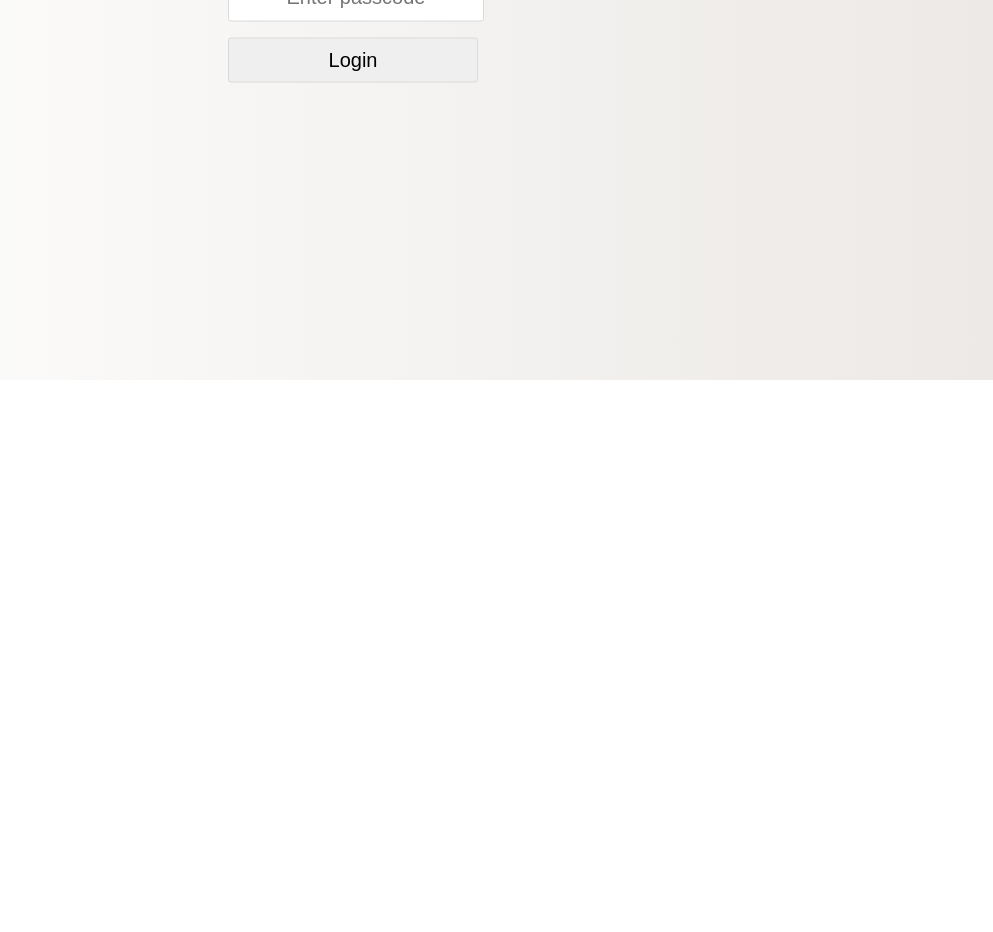
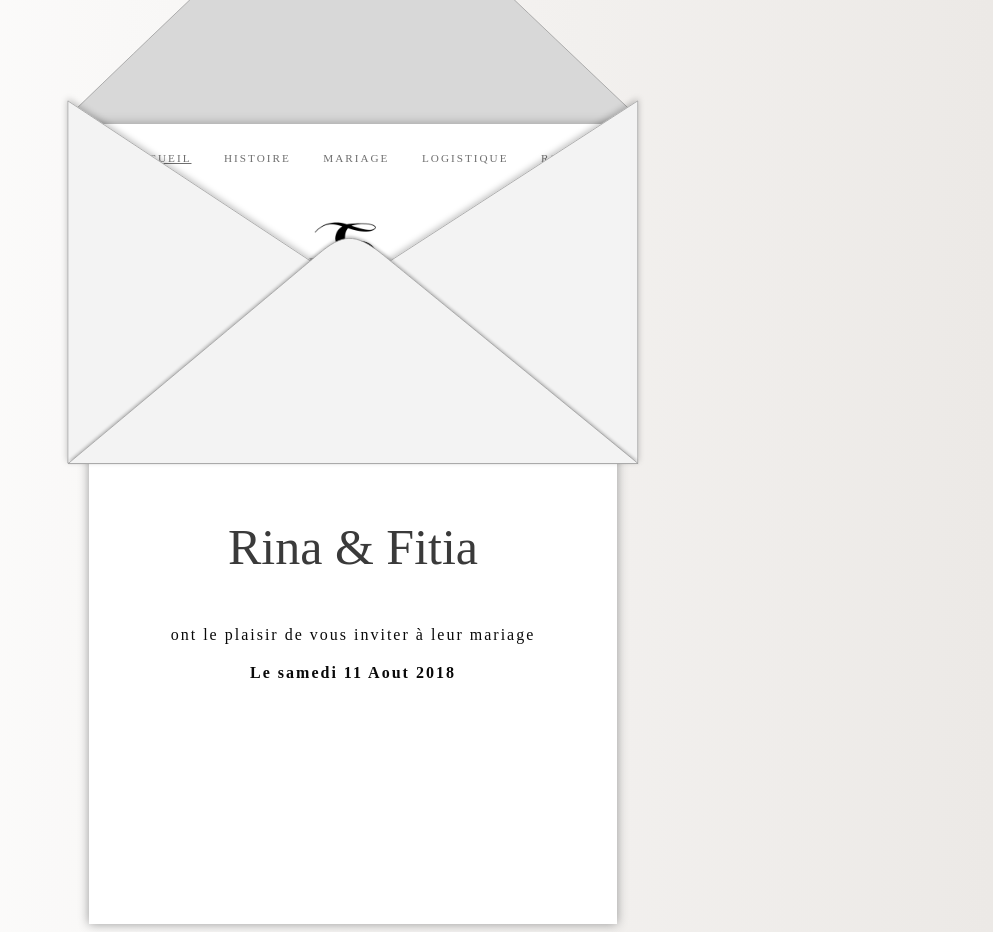
Before and after one commit to randriana/webinvitation, an Angular app: page /invitation/home in a window 1280 px wide. Before the commit this address led to /login. Shown: the part 420-1352 px from the top of the page, without its empty margins (287-1280 px from the left). Before the commit the page ends 800 px from the top, so only its background shows below. Built offline with nearby package versions, Linux system fonts and the light colour scheme.

Commit message:
added home design

```diff
--- a/src/app/auth-guard.service.ts
+++ b/src/app/auth-guard.service.ts
@@ -14,7 +14,8 @@ export class AuthGuardService implements CanActivate {
 
   canActivate(route: ActivatedRouteSnapshot, state: RouterStateSnapshot) {
     const url: string = state.url;
-    return this.checkLogin(url);
+    //return this.checkLogin(url);
+    return true;
   }
 
   checkLogin(url: string): boolean {
--- a/src/app/home/home.component.css
+++ b/src/app/home/home.component.css
@@ -1,53 +1,78 @@
+.logo__container {
+  display: block;
+  position: relative;
+  height: 200px; }
+
+.logo__image {
+  width: 100px;
+  position: absolute;
+  left: 50%;
+  top: 50%;
+  -webkit-transform: translate(-50%, -50%);
+  transform: translate(-50%, -50%); }
+
+.logo--text-overlay {
+  font-size: 16px;
+  font-weight: 100;
+  width: 100%;
+  text-align: center;
+  font-family: Didot;
+  letter-spacing: 2px;
+  color: #C0C0C0;
+  position: absolute;
+  left: 50%;
+  top: 50%;
+  -webkit-transform: translate(-50%, -50%);
+  transform: translate(-50%, -50%); }
+
 .main__paragraph {
-  font-family: cochin;
+  font-family: Didot;
   font-weight: 100;
-  font-size: 20px;
-  letter-spacing: 4px;
+  letter-spacing: 2px;
+  font-size: 16px;
   text-align: center;
-  color: #3a3a3a;
+  color: #090909;
   margin-top: 50px; }
 
 .main__date-paragraph {
-  font-family: "Snell Roundhand";
-  font-weight: 100;
-  font-size: 20px;
-  letter-spacing: 4px;
+  font-family: Didot;
+  font-weight: bold;
+  font-size: 16px;
   text-align: center;
-  color: #3a3a3a;
-  margin-top: 50px; }
+  color: #090909;
+  margin-top: 20px;
+  letter-spacing: 2px; }
 
 .name {
   display: block;
   text-align: center;
   font-size: 50px;
-  letter-spacing: 10px;
   font-weight: 100;
   font-family: "Snell Roundhand";
   color: #3a3a3a;
-  margin-top: 30px; }
+  margin-top: 80px; }
 
-.post-name {
-  margin-top: 10px;
+.pre-name {
   display: block;
-  font-family: Cochin;
+  font-family: Didot;
   text-align: center;
-  font-size: 25px;
-  letter-spacing: 4px;
-  color: #3a3a3a;
+  font-size: 16px;
+  color: #090909;
   font-weight: 100; }
 
 .parent-container {
-  font-family: Cochin;
-  padding: 0 20px;
+  font-family: Didot;
   text-align: center;
   display: -webkit-box;
   display: -ms-flexbox;
   display: flex;
-  margin-top: 50px;
-  -ms-flex-pack: distribute;
-  justify-content: space-around;
+  margin: 20px auto 0;
+  -webkit-box-pack: justify;
+  -ms-flex-pack: justify;
+  justify-content: space-between;
   font-size: 16px;
-  letter-spacing: 2px; }
+  letter-spacing: 2px;
+  width: 65%; }
 
 .headline {
   font-family: cochin;
--- a/src/app/home/home.component.html
+++ b/src/app/home/home.component.html
@@ -1,9 +1,13 @@
-<h1 class="headline">l’amour au delà des frontières</h1>
-<span class="name">Rina & Fitia</span>
-<span class="post-name">avec leur parents</span>
-<div class="parent-container">
-  <span id="mamy-lova">Mamy & Lova<br>ANDRIANAIVORAVELONA</span>
-  <span id="hery-nali">Hery & Nalisoa<br>RAKOTONDRATSIMBA</span>
+<div class="main"><div class="logo__container">
+  <img class="logo__image" src="assets/logo.png" alt="Logo">
+  <span class="logo--text-overlay">L’AMOUR AU-DELÀ DES FRONTIÈRES</span>
 </div>
-<p class="main__paragraph">ont le plaisir de vous inviter à leur mariage</p>
-<p class="main__date-paragraph">Le samedi 11 Aout 2018</p>
+  <span class="pre-name">Avec leur parents</span>
+  <div class="parent-container">
+    <span id="mamy-lova">Mamy & Lova<br>Andrianaivoravelona</span>
+    <span id="hery-nali">Hery & Nalisoa<br>Rakotondratsimba</span>
+  </div>
+  <span class="name">Rina & Fitia</span>
+  <p class="main__paragraph">ont le plaisir de vous inviter à leur mariage</p>
+  <p class="main__date-paragraph">Le samedi 11 Aout 2018</p>
+</div>
--- a/src/app/home/home.component.scss
+++ b/src/app/home/home.component.scss
@@ -1,22 +1,50 @@
+.logo {
+  &__container {
+    display: block;
+    position: relative;
+    height: 200px;
+  }
+  &__image {
+    width: 100px;
+    position: absolute;
+    left: 50%;
+    top: 50%;
+    transform: translate(-50%, -50%);
+  }
+  &--text-overlay {
+    font-size: 16px;
+    font-weight: 100;
+    width: 100%;
+    text-align: center;
+    font-family: Didot;
+    letter-spacing: 2px;
+    color: #C0C0C0;
+    position: absolute;
+    left: 50%;
+    top: 50%;
+    transform: translate(-50%, -50%);
+  }
+}
+
 .main {
   &__paragraph {
-    font-family: cochin;
+    font-family: Didot;
     font-weight: 100;
-    font-size: 20px;
-    letter-spacing: 4px;
+    letter-spacing: 2px;
+    font-size: 16px;
     text-align: center;
-    color: #3a3a3a;
+    color: #090909;
     margin-top: 50px;
   }
 
   &__date-paragraph {
-    font-family: "Snell Roundhand";
-    font-weight: 100;
-    font-size: 20px;
-    letter-spacing: 4px;
+    font-family: Didot;
+    font-weight: bold;
+    font-size: 16px;
     text-align: center;
-    color: #3a3a3a;
-    margin-top: 50px;
+    color: #090909;
+    margin-top: 20px;
+    letter-spacing: 2px;
   }
 }
 
@@ -24,33 +52,30 @@
   display: block;
   text-align: center;
   font-size: 50px;
-  letter-spacing: 10px;
   font-weight: 100;
   font-family: "Snell Roundhand";
   color: #3a3a3a;
-  margin-top: 30px;
+  margin-top: 80px;
 }
 
-.post-name {
-  margin-top: 10px;
+.pre-name {
   display: block;
-  font-family: Cochin;
+  font-family: Didot;
   text-align: center;
-  font-size: 25px;
-  letter-spacing: 4px;
-  color: #3a3a3a;
+  font-size: 16px;
+  color: #090909;
   font-weight: 100;
 }
 
 .parent-container {
-  font-family: Cochin;
-  padding: 0 20px;
+  font-family: Didot;
   text-align: center;
   display: flex;
-  margin-top: 50px;
-  justify-content: space-around;
+  margin: 20px auto 0;
+  justify-content: space-between;
   font-size: 16px;
   letter-spacing: 2px;
+  width: 65%;
 }
 
 .headline {
```
Also changed, not shown: src/app/invitation-view/invitation-view.component.html (+0 -38 lines).
